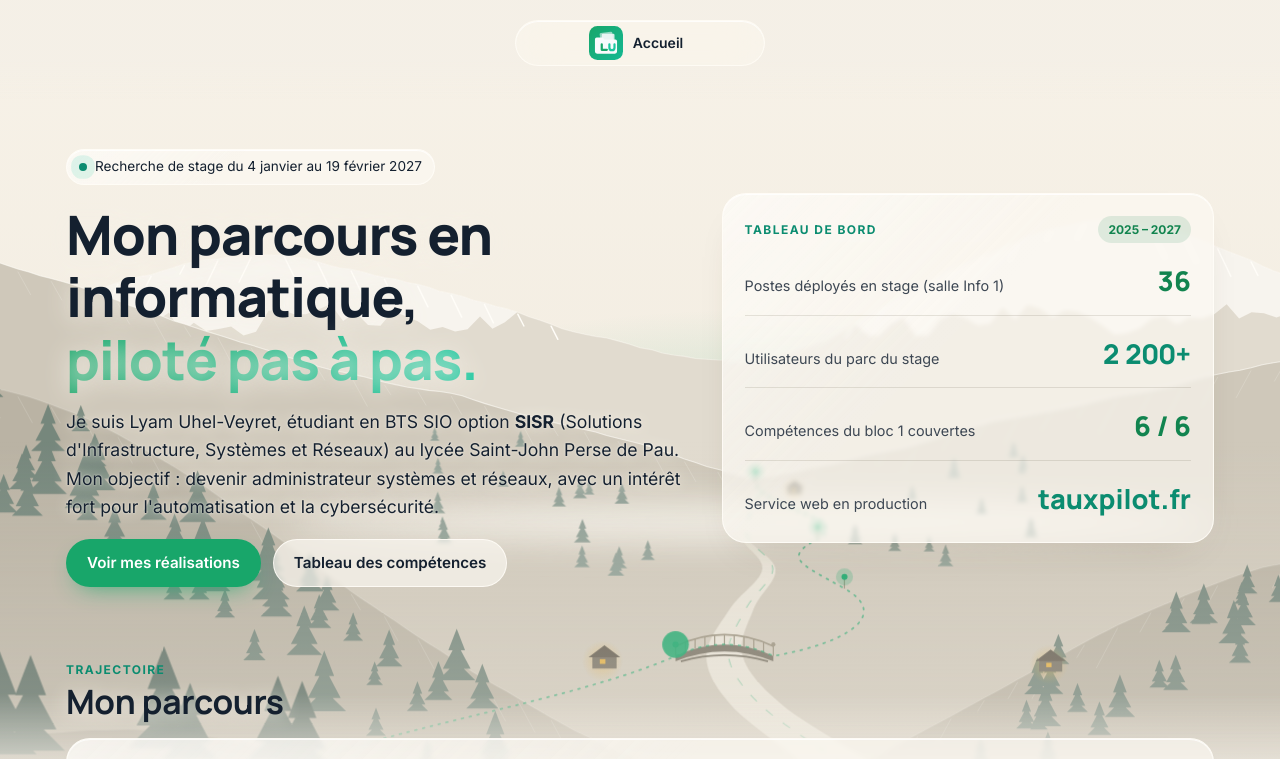
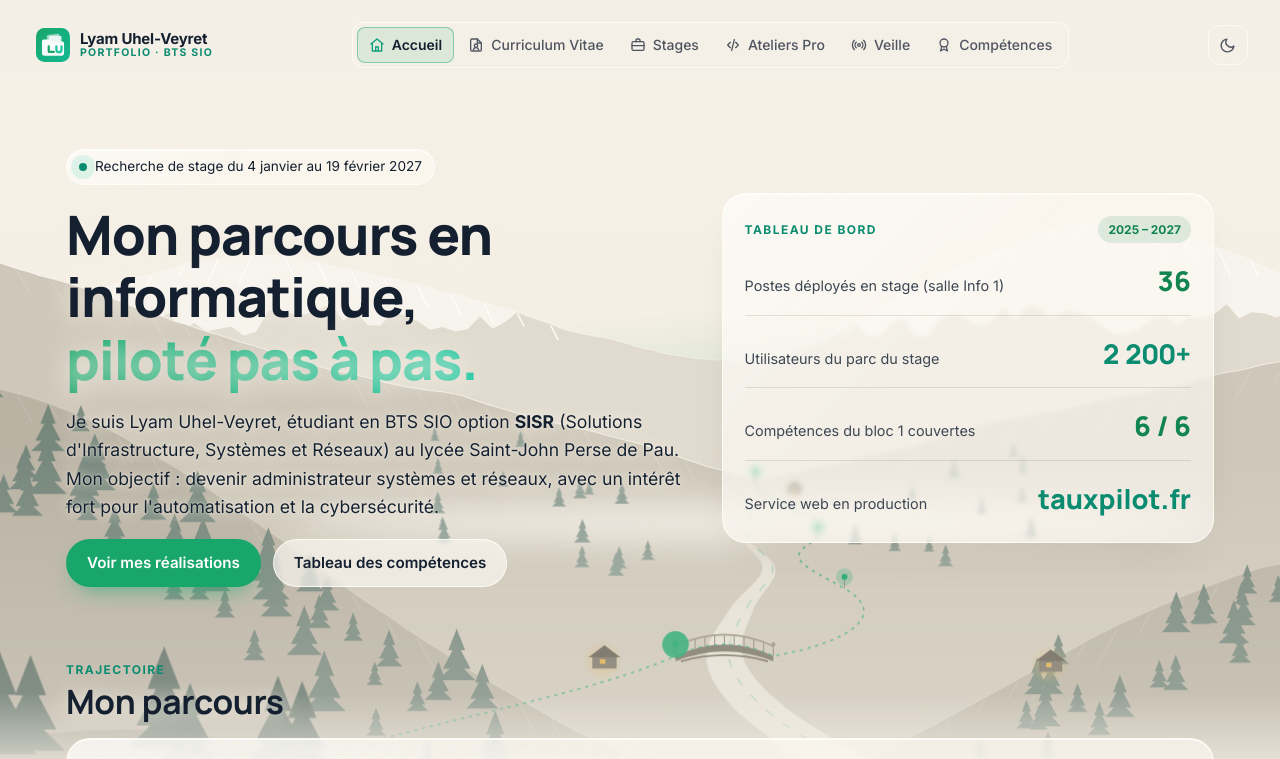
Before and after one commit to LexyLaure/portfolio, a plain HTML site: page index.html in a window 1280 px wide. Shown: the top 759 px of the page. Drawn offline with Linux system fonts and the light colour scheme.

Commit message:
Portfolio : DA TauxPilot du 16/11 (verre vert, navigation qui suit le défilement)

```diff
--- a/index.html
+++ b/index.html
@@ -32,13 +32,15 @@ body{margin:0}img{max-width:100%}
   /* Cristal (sombre) */
   --cr-bg:rgba(7,22,45,.38);
   --cr-hi:linear-gradient(135deg,rgba(255,255,255,.10),rgba(255,255,255,0) 40%);
-  --cr-border:rgba(255,255,255,.22);
+  --cr-border:rgba(24,166,106,.55);
   --cr-filter:blur(1px) brightness(.62) saturate(150%);
-  --cr-shadow:inset 0 1px 0 rgba(255,255,255,.28),inset 0 0 0 1px rgba(255,255,255,.04),0 18px 40px -26px rgba(0,0,0,.8);
+  --cr-shadow:inset 0 1px 0 rgba(28,200,160,.5),0 18px 40px -26px rgba(0,0,0,.8);
   --cr-fallback:rgba(16,35,63,.92);
   /* Navigation (sombre) */
-  --n-glass:rgba(7,22,45,.30); --n-line:rgba(255,255,255,.09); --n-hi:rgba(255,255,255,.07);
+  --n-glass:rgba(7,22,45,.30); --n-line:rgba(24,166,106,.55); --n-hi:rgba(28,200,160,.5);
+  --n-backdrop:blur(22px) saturate(170%);
   --n-fg:#F8FAFC; --n-mu:#B8C4D6; --n-panel:#10233F;
+  --n-chip:rgba(24,166,106,.16); --n-t:#1CC8A0; --n-edge-soft-on:rgba(28,200,160,.22);
   --topfade:rgba(7,22,45,.97); --topfade-0:rgba(7,22,45,0);
   --veil:rgba(7,22,45,.35);
   --f-display:"Manrope","Inter",system-ui,sans-serif;
@@ -62,6 +64,7 @@ body{margin:0}img{max-width:100%}
     --cr-shadow:inset 0 1px 0 rgba(255,255,255,.8),0 18px 40px -26px rgba(70,52,22,.28); --cr-fallback:rgba(251,248,241,.95);
     --n-glass:rgba(250,246,238,.72); --n-line:rgba(255,253,247,.8); --n-hi:rgba(255,255,255,.8);
     --n-fg:#14202F; --n-mu:#4F5560; --n-panel:#F6F1E8;
+    --n-chip:rgba(24,166,106,.12); --n-t:#0E9F80; --n-edge-soft-on:rgba(24,166,106,.45);
     --topfade:rgba(244,239,230,.97); --topfade-0:rgba(244,239,230,0); --veil:rgba(244,239,230,.35);
     color-scheme:light;
   }
@@ -76,6 +79,7 @@ body{margin:0}img{max-width:100%}
   --cr-shadow:inset 0 1px 0 rgba(255,255,255,.8),0 18px 40px -26px rgba(70,52,22,.28); --cr-fallback:rgba(251,248,241,.95);
   --n-glass:rgba(250,246,238,.72); --n-line:rgba(255,253,247,.8); --n-hi:rgba(255,255,255,.8);
   --n-fg:#14202F; --n-mu:#4F5560; --n-panel:#F6F1E8;
+    --n-chip:rgba(24,166,106,.12); --n-t:#0E9F80; --n-edge-soft-on:rgba(24,166,106,.45);
   --topfade:rgba(244,239,230,.97); --topfade-0:rgba(244,239,230,0); --veil:rgba(244,239,230,.35);
   color-scheme:light;
 }
@@ -126,7 +130,7 @@ p{margin:0}
 @keyframes tplShoot{0%,90%{opacity:0;transform:translate(0,0)}92%{opacity:1}96%,100%{opacity:0;transform:translate(260px,100px)}}
 
 /* ---------- Verre ---------- */
-.glass{background:var(--n-glass);border:1px solid var(--n-line);backdrop-filter:blur(22px) saturate(170%);-webkit-backdrop-filter:blur(22px) saturate(170%);box-shadow:inset 0 1px 0 var(--n-hi),0 18px 40px -24px rgba(0,0,0,.65)}
+.glass{background:var(--n-glass);border:1px solid var(--n-line);backdrop-filter:var(--n-backdrop,blur(22px) saturate(170%));-webkit-backdrop-filter:var(--n-backdrop,blur(22px) saturate(170%));box-shadow:inset 0 1px 0 var(--n-hi),0 18px 40px -24px rgba(0,0,0,.65)}
 .cristal,.offer,.card,.cv-block,.fiche-aside,.comp,.pp,.proof-sentence,.matrix-box,.journal,.traj-box{
   background-color:var(--cr-bg);background-image:var(--cr-hi);border:1px solid var(--cr-border);
   backdrop-filter:var(--cr-filter);-webkit-backdrop-filter:var(--cr-filter);box-shadow:var(--cr-shadow)}
@@ -138,20 +142,32 @@ p{margin:0}
 .isl-wrap{position:fixed;inset:14px 0 auto;z-index:50;pointer-events:none;display:none}
 .isl-host{position:relative;margin:0 auto;width:var(--isl-w);pointer-events:none}.island{pointer-events:auto}
 .island{position:relative;margin:0 auto;width:var(--isl-w);height:62px;border-radius:20px;overflow:hidden;
-  transition:width .62s var(--spring),height .62s var(--spring),border-radius .62s var(--spring),margin-top .5s ease}
-.island[data-state="compact"]{width:250px;height:46px;border-radius:23px;margin-top:6px}
+  transition:width .62s var(--spring),height .62s var(--spring),border-radius .62s var(--spring),margin-top .5s ease,background-color .4s ease,border-color .4s ease,box-shadow .4s ease}
+.island[data-state="compact"]{width:var(--isl-cw,420px);height:50px;border-radius:25px;margin-top:6px;
+  --n-glass:color-mix(in srgb,var(--n-panel) 62%,transparent);--n-backdrop:blur(12px) saturate(140%)}
+/* En haut de page, la navigation n'a pas de cadre : elle se fond dans le paysage. */
+.island[data-top="true"],.m-pill[data-top="true"],.m-theme[data-top="true"]{background-color:transparent;background-image:none;border-color:transparent;box-shadow:none;backdrop-filter:none;-webkit-backdrop-filter:none}
+.m-pill,.m-theme{transition:background-color .4s ease,border-color .4s ease,box-shadow .4s ease}
 .layer{position:absolute;top:0;bottom:0;left:50%;display:flex;align-items:center;transform:translateX(-50%) scale(.94);opacity:0;filter:blur(6px);pointer-events:none;visibility:hidden;
   transition:opacity .22s ease,filter .22s ease,transform .4s var(--spring),visibility 0s linear .22s}
 .island[data-state="full"] .layer-full,.island[data-state="compact"] .layer-compact{opacity:1;filter:none;transform:translateX(-50%) scale(1);pointer-events:auto;visibility:visible;
   transition:opacity .22s ease .16s,filter .22s ease .16s,transform .4s var(--spring) .16s,visibility 0s}
 .layer-full{width:var(--isl-w);justify-content:space-between;gap:12px;padding:0 12px 0 16px}
-.layer-compact{width:250px;gap:10px;padding:0 16px 0 8px;justify-content:center;color:var(--n-fg);font-weight:600;font-size:14px;white-space:nowrap}
+.layer-compact{width:max-content;gap:6px;padding:0 8px 0 9px}
+.layer-compact .badge{width:30px;height:30px;margin-right:4px}
+.clink{position:relative;flex:none;display:inline-flex;align-items:center;gap:6px;height:34px;padding:0 10px;border-radius:999px;font-size:13.5px;font-weight:600;color:var(--n-mu);text-decoration:none;white-space:nowrap;transition:color .3s,background-color .2s}
+.clink svg{width:16px;height:16px;flex:none}
+.clink span{display:none}
+.clink:hover{color:var(--n-fg);background-color:var(--n-chip)}
+.clink[aria-current="page"]{color:var(--n-fg);background-color:var(--n-chip);box-shadow:inset 0 0 0 1px var(--n-edge-soft-on)}
+.clink[aria-current="page"] span{display:inline}
 .links{position:relative;display:flex;gap:2px;padding:4px;border-radius:12px;border:1px solid var(--n-line);background:color-mix(in srgb,var(--n-panel) 18%,transparent)}
 .link{position:relative;z-index:1;display:inline-flex;align-items:center;gap:7px;padding:7px 12px;border-radius:8px;font-size:14px;font-weight:500;color:var(--n-mu);text-decoration:none;transition:color .3s;white-space:nowrap}
 .link svg{width:16px;height:16px;flex:none}
 .link:hover{color:var(--n-fg)}
-.link[aria-current="page"]{color:#fff;font-weight:600}
-.ind{position:absolute;top:4px;bottom:4px;left:4px;width:0;border-radius:8px;background:#18A66A;box-shadow:0 4px 14px -4px rgba(24,166,106,.7);transition:left .5s var(--spring-strong),width .5s var(--spring-strong),opacity .2s}
+.link[aria-current="page"]{color:var(--n-fg);font-weight:600}
+.link[aria-current="page"] svg,.tab[aria-current="page"] svg,.clink[aria-current="page"] svg{color:var(--n-t)}
+.ind{position:absolute;top:4px;bottom:4px;left:4px;width:0;border-radius:8px;background:var(--n-chip);box-shadow:inset 0 0 0 1px var(--n-edge-soft-on);transition:left .5s var(--spring-strong),width .5s var(--spring-strong),opacity .2s}
 @media (min-width:768px){.isl-wrap{display:block}}
 @media (min-width:768px) and (max-width:1100px){.link span{display:none}.link{padding:8px 11px}}
 
@@ -169,13 +185,14 @@ p{margin:0}
 .tabbar-wrap{position:fixed;inset:auto 0 calc(12px + env(safe-area-inset-bottom,0px));z-index:50}
 .tabbar{position:relative;margin:0 12px;height:66px;border-radius:33px;display:flex;align-items:center;padding:0 4px;
   transition:margin .55s var(--spring),height .55s var(--spring),border-radius .55s var(--spring)}
-.tabbar[data-state="compact"]{margin:0 max(12px,calc(50vw - 150px));height:52px;border-radius:26px}
+.tabbar[data-state="compact"]{margin:0 max(12px,calc(50vw - 150px));height:52px;border-radius:26px;
+  --n-glass:color-mix(in srgb,var(--n-panel) 62%,transparent);--n-backdrop:blur(12px) saturate(140%)}
 .tab{position:relative;z-index:1;flex:1;min-width:0;display:flex;flex-direction:column;align-items:center;justify-content:center;gap:2px;min-height:44px;color:var(--n-mu);font-size:10.5px;font-weight:500;text-decoration:none;transition:color .3s}
 .tab svg{width:20px;height:20px}
-.tab[aria-current="page"]{color:#fff;font-weight:600}
+.tab[aria-current="page"]{color:var(--n-fg);font-weight:600}
 .tab-label{max-height:14px;line-height:14px;overflow:hidden;white-space:nowrap;transition:max-height .35s ease,opacity .25s ease}
 .tabbar[data-state="compact"] .tab-label{max-height:0;opacity:0}
-.bubble{position:absolute;top:6px;bottom:6px;left:0;width:0;border-radius:27px;background:#18A66A;box-shadow:0 6px 16px -6px rgba(24,166,106,.8);transition:left .5s var(--spring-strong),width .5s var(--spring-strong)}
+.bubble{position:absolute;top:6px;bottom:6px;left:0;width:0;border-radius:27px;background:var(--n-chip);box-shadow:inset 0 0 0 1px var(--n-edge-soft-on);transition:left .5s var(--spring-strong),width .5s var(--spring-strong)}
 @media (min-width:768px){.m-top,.m-theme,.tabbar-wrap{display:none}}
 
 /* ---------- Vues ---------- */
@@ -388,10 +405,15 @@ footer .wrap > div{display:flex;justify-content:space-between;gap:12px;flex-wrap
         </nav>
         <button class="round-btn" type="button" data-theme-btn aria-label="Changer de thème clair ou sombre"><svg width="17" height="17" aria-hidden="true"><use href="#i-theme"/></svg></button>
       </div>
-      <div class="layer layer-compact" aria-hidden="true">
-        <svg class="badge" aria-hidden="true"><use href="#i-logo"/></svg>
-        <span data-current>Accueil</span>
-      </div>
+      <nav class="layer layer-compact" id="islCompact" aria-label="Rubriques (barre rangée)">
+        <a href="#accueil" aria-label="Accueil du portfolio"><svg class="badge" aria-hidden="true"><use href="#i-logo"/></svg></a>
+        <a class="clink" href="#accueil" data-nav="accueil" aria-label="Accueil"><svg aria-hidden="true"><use href="#i-accueil"/></svg><span>Accueil</span></a>
+        <a class="clink" href="#cv" data-nav="cv" aria-label="Curriculum Vitae"><svg aria-hidden="true"><use href="#i-cv"/></svg><span>Curriculum Vitae</span></a>
+        <a class="clink" href="#stages" data-nav="stages" aria-label="Stages"><svg aria-hidden="true"><use href="#i-stages"/></svg><span>Stages</span></a>
+        <a class="clink" href="#ateliers" data-nav="ateliers" aria-label="Ateliers Pro"><svg aria-hidden="true"><use href="#i-ateliers"/></svg><span>Ateliers Pro</span></a>
+        <a class="clink" href="#veille" data-nav="veille" aria-label="Veille"><svg aria-hidden="true"><use href="#i-veille"/></svg><span>Veille</span></a>
+        <a class="clink" href="#competences" data-nav="competences" aria-label="Compétences"><svg aria-hidden="true"><use href="#i-competences"/></svg><span>Compétences</span></a>
+      </nav>
     </div>
   </header>
 </div>
@@ -1181,31 +1203,23 @@ function sceneSvg(name,theme){var k=name+'|'+theme;if(_sc[k])return _sc[k];
   window.addEventListener('hashchange', show);
   window.addEventListener('resize', track);
 
-  /* Île (ordinateur) : dépliée au survol, elle se range seule en pilule
-     (souris qui part ou défilement vers le bas). */
-  var island = document.getElementById('island');
-  var hovered = false, hideTimer, kb = false;
-  function setIsland(s){ if (island.getAttribute('data-state') !== s) { island.setAttribute('data-state', s); track(); } }
-  function scheduleHide(d){ clearTimeout(hideTimer); hideTimer = setTimeout(function(){ if (!hovered && !kb) setIsland('compact'); }, d); }
-  island.addEventListener('mouseenter', function(){ hovered = true; clearTimeout(hideTimer); setIsland('full'); });
-  island.addEventListener('mouseleave', function(){ hovered = false; scheduleHide(350); });
-  /* Le clavier (Tab) garde l'île ouverte ; un clic à la souris ne la bloque pas. */
-  island.addEventListener('focusin', function(e){
-    var fv = false; try { fv = e.target.matches(':focus-visible'); } catch(_){}
-    if (fv) { kb = true; clearTimeout(hideTimer); setIsland('full'); }
-  });
-  island.addEventListener('focusout', function(e){ if (!island.contains(e.relatedTarget)) { kb = false; if (!hovered) scheduleHide(350); } });
-  island.querySelectorAll('a').forEach(function(a){
-    /* Un clic ne ferme pas l'île : elle reste ouverte tant que la souris est dessus. */
-    a.addEventListener('click', function(){ a.blur(); kb = false; });
-  });
-  var lastY = window.scrollY;
-  window.addEventListener('scroll', function(){
-    var y = window.scrollY;
-    if (y > lastY + 6 && y > 60 && !hovered && !kb) { clearTimeout(hideTimer); setIsland('compact'); }
-    lastY = y;
-  }, {passive:true});
-  scheduleHide(1600);
+  /* Navigation (TauxPilot, 16/11/2026) : dépliée et sans cadre en haut de page,
+     rangée en pilule de verre cliquable dès qu'on défile. */
+  var island = document.getElementById('island'), islCompact = document.getElementById('islCompact');
+  var mTop = document.querySelectorAll('.m-pill,.m-theme');
+  function navState(){
+    var top = window.scrollY < 24 ? 'true' : 'false';
+    island.style.setProperty('--isl-cw', islCompact.scrollWidth + 'px');
+    island.setAttribute('data-top', top);
+    mTop.forEach(function(el){ el.setAttribute('data-top', top); });
+    var s = top === 'true' ? 'full' : 'compact';
+    if (island.getAttribute('data-state') !== s) { island.setAttribute('data-state', s); track(); }
+  }
+  island.querySelectorAll('a').forEach(function(a){ a.addEventListener('click', function(){ a.blur(); }); });
+  window.addEventListener('scroll', navState, {passive:true});
+  window.addEventListener('resize', navState);
+  window.addEventListener('hashchange', navState);
+  navState();
 
   /* Barre d'onglets (mobile) : se resserre en icônes quand on descend */
   var last = window.scrollY;
```
